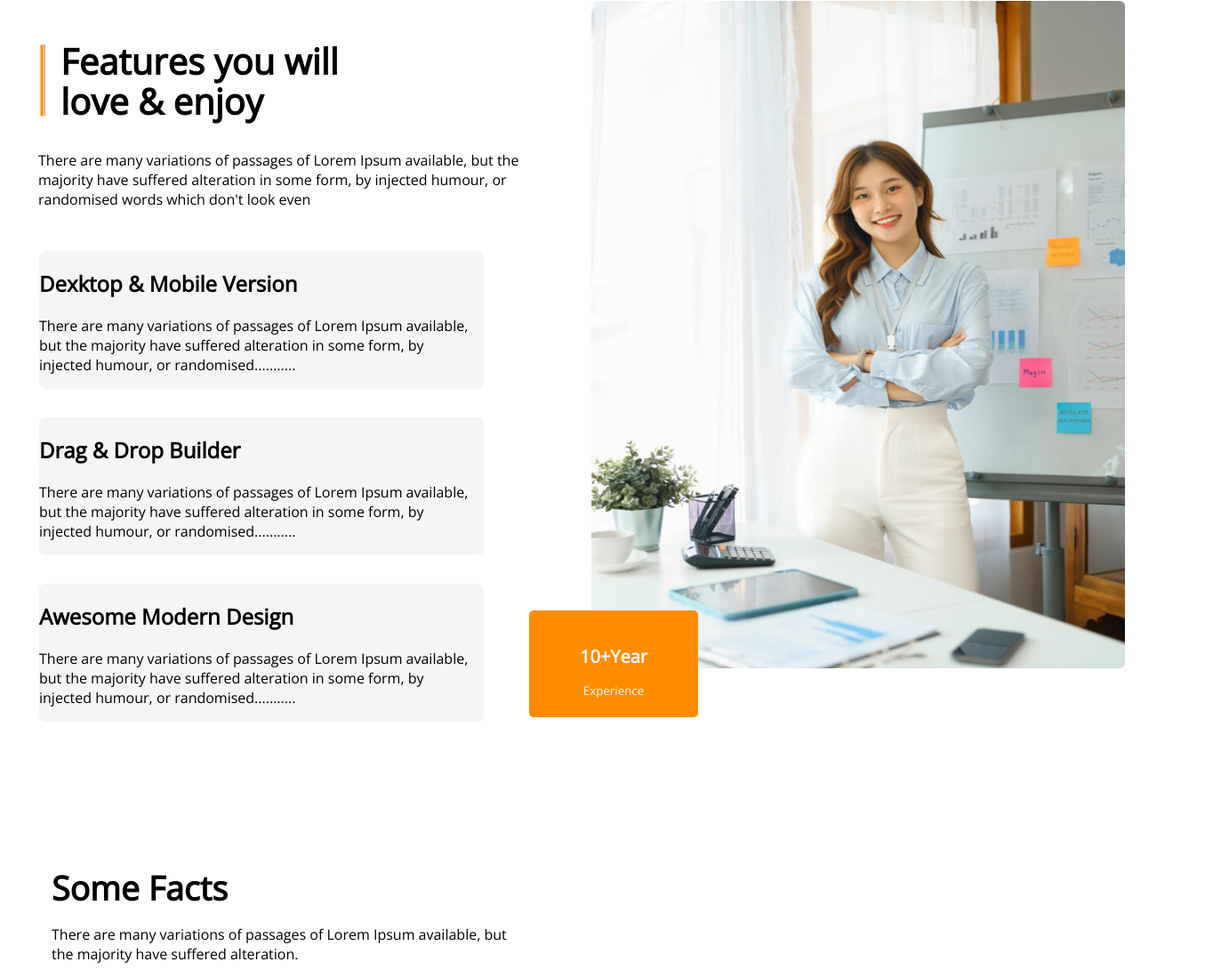
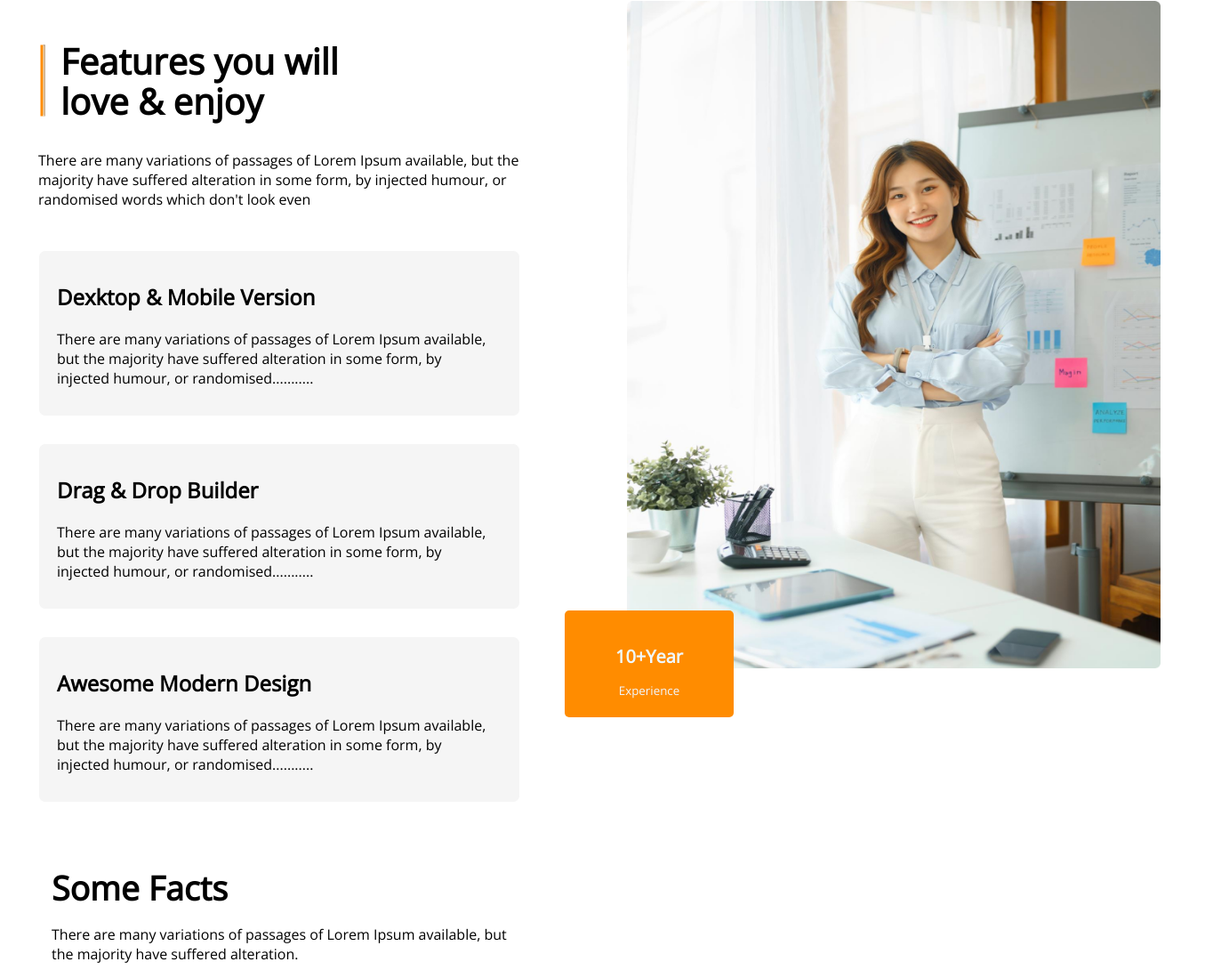
Before and after one commit to rahmatullahnuhu/ph-second--assingment-repo, a plain HTML site: page index.html in a window 1280 px wide. Shown: the part 1919-3018 px from the top of the page at 89% size, 1355 px wide, since content can reach past the window. Drawn offline with nearby package versions, Linux system fonts and the light colour scheme.

Commit message:
padding added

```diff
--- a/styles/portfolio.css
+++ b/styles/portfolio.css
@@ -142,6 +142,7 @@ width: 500px;
 margin-top: 30px;
 border-radius: 8px;
 background-color: whitesmoke;
+padding: 15px 20px 15px 20px;
 }
 
 .header-section-2{
@@ -150,6 +151,7 @@ background-color: whitesmoke;
     margin-top: 30px;
     border-radius: 8px;
     background-color: whitesmoke;
+    padding: 15px 20px 15px 20px;
 }
 
 .header-section-3{
@@ -158,6 +160,7 @@ background-color: whitesmoke;
     margin-top: 30px;
     border-radius: 8px;
     background-color: whitesmoke;
+    padding: 15px 20px 15px 20px;
 
 }
 
```
